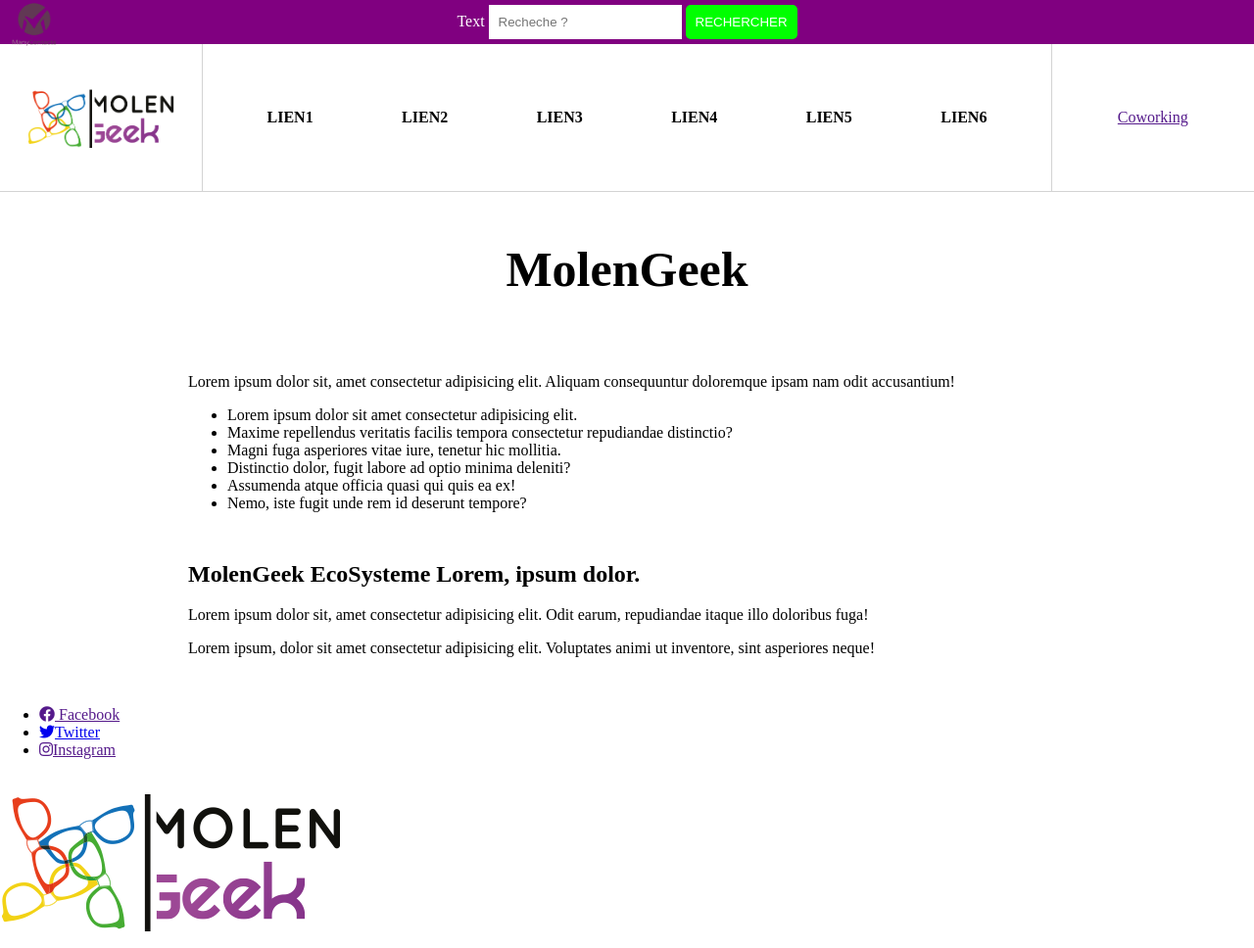
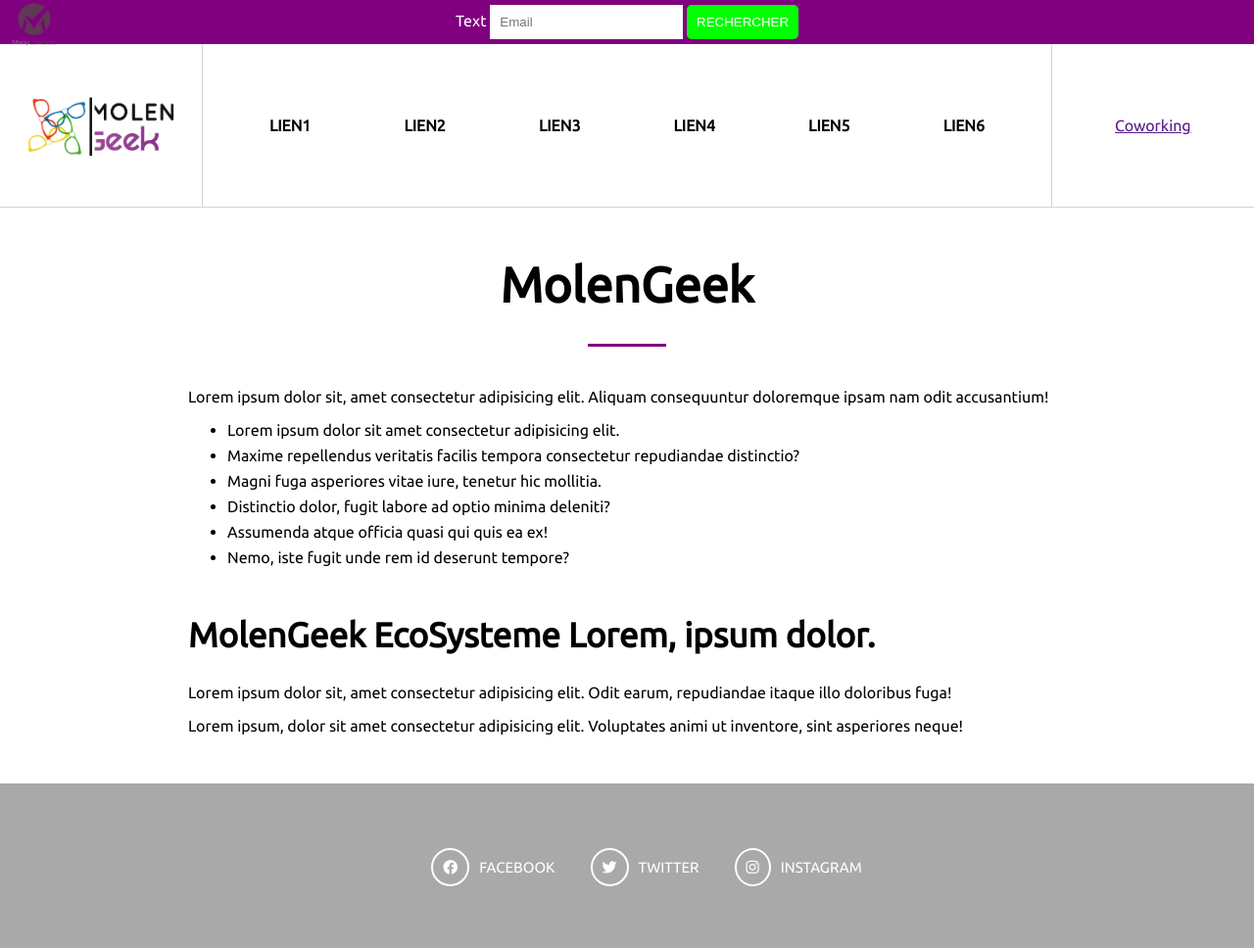
Before and after one commit to LouisePeiffer/Git-Intro-Exo2, a plain HTML site: page index.html in a window 1280 px wide. Shown: the top 968 px of the page at 98% size. Drawn offline with Linux system fonts and the light colour scheme.

Commit message:
Dernière section et footer

```diff
--- a/index.html
+++ b/index.html
@@ -21,7 +21,7 @@
             <img src="./public/img/many_contact_logo.png" alt="many_contact">
             <form>
                 <label for="search">Text</label>
-                <input name="search" type="text" placeholder="Recheche ?">
+                <input name="search" type="text" placeholder="Email">
                 <button type="submit">Rechercher</button>
             </form>
         </div>
--- a/src/sass/style.sass
+++ b/src/sass/style.sass
@@ -1,5 +1,6 @@
 body
     margin:0
+    font-family: 'Ubuntu', sans-serif
 
 // Header
 
@@ -91,3 +92,81 @@
         text-align: center
         padding-bottom: 35px
         position: relative
+        &:before
+            content: ""
+            position: absolute
+            bottom: 0
+            left: calc(50% - 40px)
+            height: 3px
+            width: 80px
+            background-color: purple
+
+ul
+    li
+        margin: 8px 0
+        &:marker
+            color: purple
+
+section
+    h2
+        font-size: 35px
+
+footer
+    background-color: black
+    .reseaux
+        display: flex
+        justify-content: center
+        border-bottom: 1px solid gray
+        ul
+            display: flex
+            li
+                list-style: none
+                margin: 0 18px
+                padding: 50px 0
+                a
+                    color: white
+                    text-decoration: none
+                    text-transform: uppercase
+                    font-size: 15px
+                    display: flex
+                    justify-content: center
+                    align-items: center
+
+footer
+    background-color: darkgray
+    .reseaux
+        display: flex
+        justify-content: center
+        border-bottom: 1px solid gray
+        ul
+            display: flex
+            li
+                list-style: none
+                margin: 0 18px
+                padding: 50px 0
+                a
+                    color: white
+                    text-decoration: none
+                    text-transform: uppercase
+                    font-size: 15px
+                    display: flex
+                    justify-content: center
+                    align-items: center
+                    i
+                        border-radius: 50%
+                        border: 2px solid white
+                        padding: 10px
+                        margin-right: 10px
+    .copy
+        display: flex
+        flex-direction: column
+        justify-content: center
+        align-items: center
+        img
+            height: 80px
+            margin-bottom: 10px
+            padding: 50px
+        p
+            padding: 30px
+            font-size: 10px
+            color: gray
```
Also changed, not shown: public/css/style.css, 1 other file.
